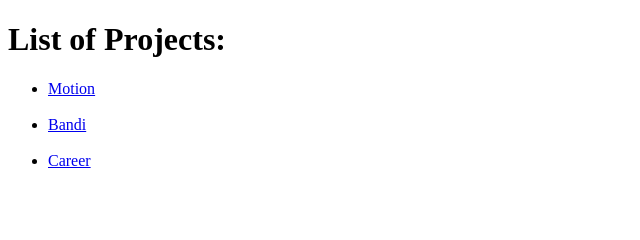
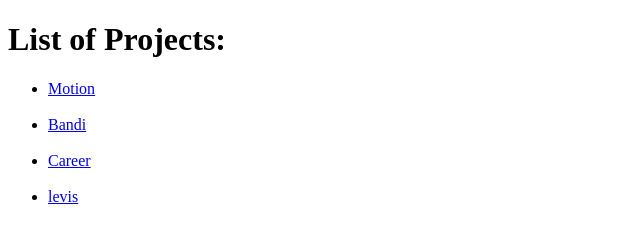
Before and after one commit to johnSmith8338/zaporozhan83.github.io, a plain HTML site: page index.html in a window 1280 px wide. Shown: the full height of the page, 0-640 px from the left. Drawn offline with Linux system fonts and the light colour scheme.

Commit message:
New project 'levis' added

```diff
--- a/index.html
+++ b/index.html
@@ -12,6 +12,8 @@
 		<li><a href="./bandi">Bandi</a></li>
 		<br>
 		<li><a href="./career">Career</a></li>
+		<br>
+		<li><a href="./levis">levis</a></li>
     </ul>
 </body>
 </html>
```
